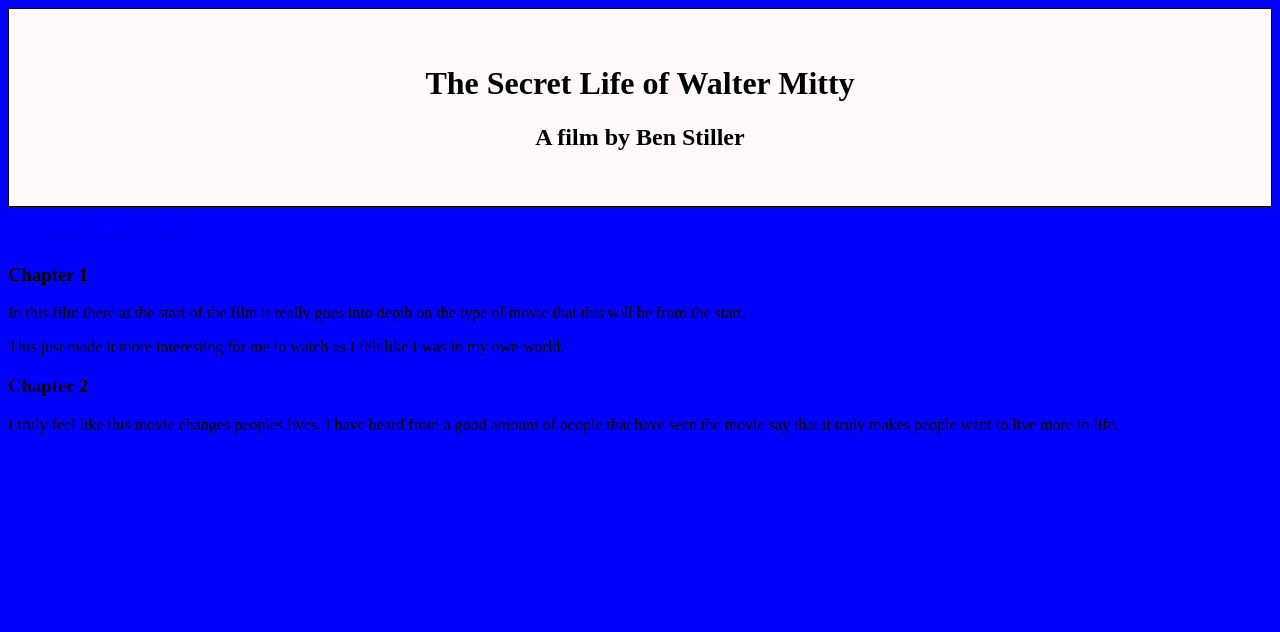
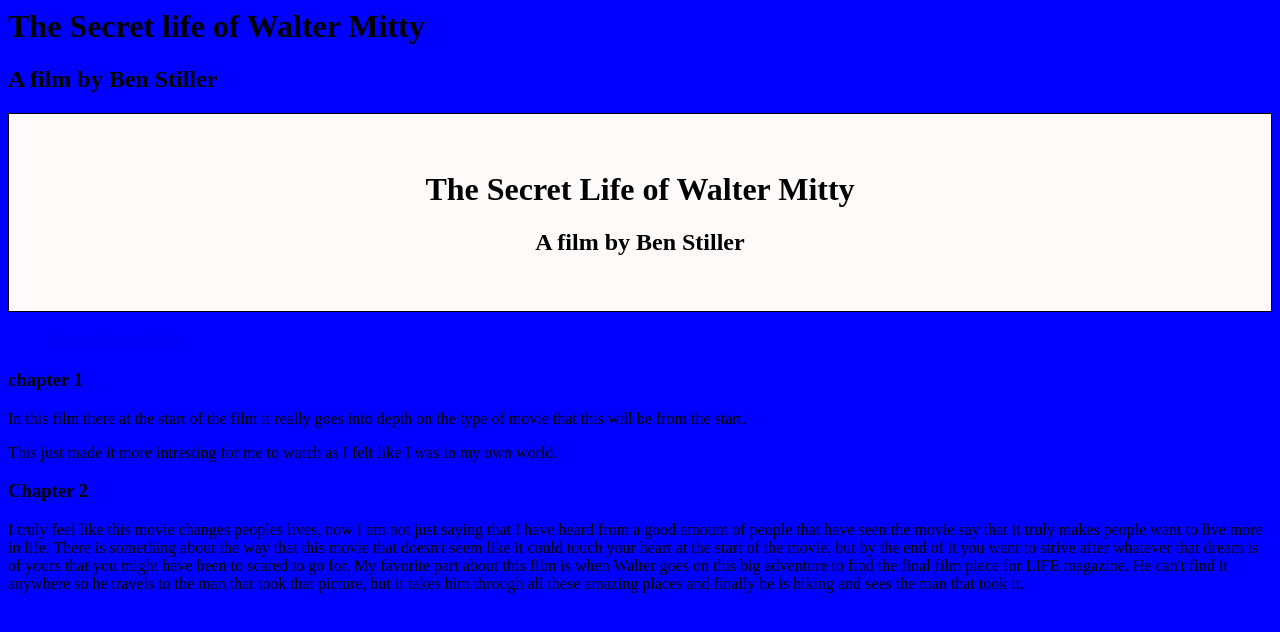
Before and after one commit to andrewmyer11/WebDesign, a plain HTML site: page Assignment1/index.html in a window 1280 px wide. Drawn offline with Linux system fonts and the light colour scheme.

Commit message:
Update index.html

```diff
--- a/Assignment1/index.html
+++ b/Assignment1/index.html
@@ -1,18 +1,17 @@
- <!DOCTYPE html>
-<html lang="en">
+<html>
+<div class="header">
+    <h1>The Secret life of Walter Mitty</h1>
+    <h2>A film by Ben Stiller</h2>
+</div>
 <head>
-  <meta charset="UTF-8">
-  <title>The Secret Life of Walter Mitty</title>
   <link rel="stylesheet" href="style/style.css">
 </head>
 
 <body>
-
     <header>
     <h1>The Secret Life of Walter Mitty</h1>
     <h2>A film by Ben Stiller</h2>
 </header>
-
 <nav>
  <ul>
   <li><a href="index.html">Home</a></li>
@@ -21,22 +20,21 @@
  </ul>
 </nav>
 
-<div>
-  <h3>Chapter 1</h3>
-  <p>
-    In this film there at the start of the film it really goes into depth on the type of movie that this
-    will be from the start.
-  </p>
-  <p>
-    This just made it more interesting for me to watch as I felt like I was in my own world.
+<div class="chapter-heading">
+ <h3>chapter 1</h3>
+<p>In this film there at the start of the film it really goes into depth on the type of movie that this
+    will be from the start.</p><p>This just made it more intresting for me to watch as I felt like I was in my own world.
 </p>
 </div>
 
-<div>
+<div class="chapter-heading">
  <h3>Chapter 2</h3>
-  <p>
-    I truly feel like this movie changes peoples lives. I have heard from a good amount of people that have seen the movie say that it truly makes people want to live more in life.
-  </p>
+<p>I truly feel like this movie changes peoples lives, now I am not just saying that I have heard from a good amount of people that have seen the movie
+say that it truly makes people want to live more in life. There is something about the way that this movie that doesn't seem like it could touch your
+heart at the start of the movie, but by the end of it you want to strive after whatever that dream is of yours that you might have been to scared to
+go for. My favorite part about this film is when Walter goes on this big adventure to find the final film piece for LIFE magazine. He can't find it
+anywhere so he travels to the man that took that picture, but it takes him through all these amazing places and finally he is hiking and sees the man
+that took it. </p>
 </div>
 
 </body>
```
Lines whose indentation alone changed are shown as unchanged.
